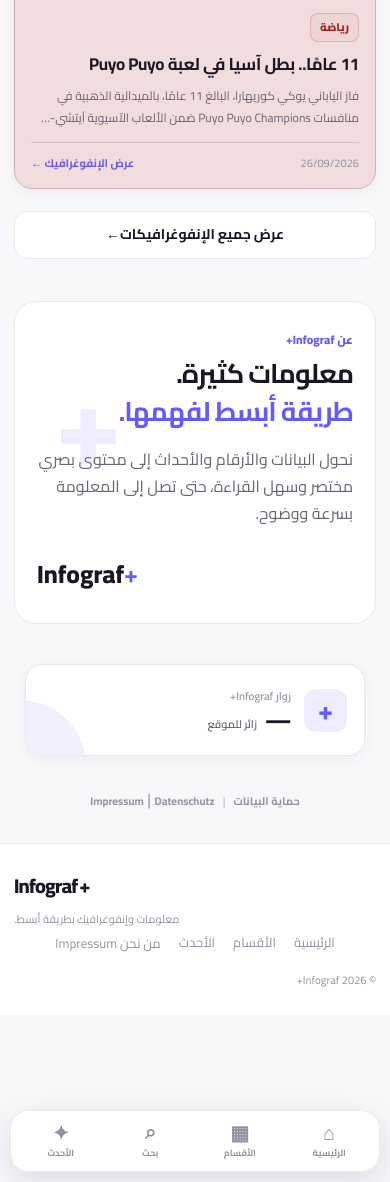
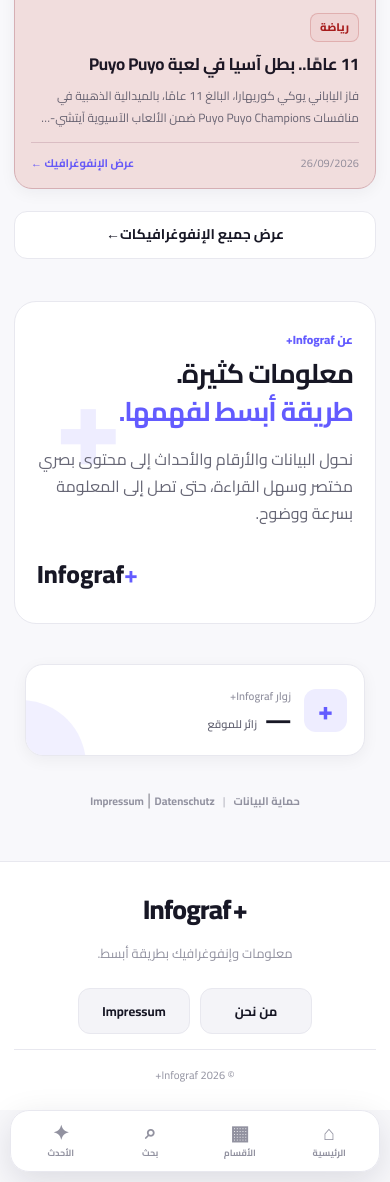
Before and after one commit to dilgash92/infograf-plus, a Jekyll site: the page built from index.html, in a window 390 px wide and 1400 px high, scrolled down 3403 px, cut to the strip 218-1400 px from the top of the window. Built offline with Jekyll 4.4.1, drawn with Linux system fonts in a browser that asks for light colours.

Commit message:
Improve mobile footer layout and visibility

```diff
--- a/assets/css/style.css
+++ b/assets/css/style.css
@@ -2376,6 +2376,81 @@
 
 
   /* Footer */
+
+  .site-footer {
+    margin-top: 18px;
+  }
+
+  .footer-inner {
+    width: calc(100% - 28px);
+    min-height: 0;
+    padding: 34px 20px 34px;
+    display: block;
+    text-align: center;
+    border-radius: 22px 22px 0 0;
+  }
+
+  .footer-brand {
+    display: flex;
+    flex-direction: column;
+    align-items: center;
+  }
+
+  .footer-brand .brand-name,
+  .footer-brand .brand-plus {
+    font-size: 27px;
+  }
+
+  .footer-brand p {
+    margin: 9px 0 0;
+    font-size: 13px;
+    text-align: center;
+  }
+
+  .footer-links {
+    margin-top: 24px;
+    display: block;
+  }
+
+  .footer-links .footer-nav-primary {
+    display: none;
+  }
+
+  .footer-secondary-links {
+    display: flex;
+    justify-content: center;
+    align-items: stretch;
+    gap: 10px;
+  }
+
+  .footer-secondary-links a {
+    min-width: 112px;
+    padding: 11px 16px;
+    border: 1px solid var(--border);
+    border-radius: 12px;
+    background: var(--surface-soft);
+    color: var(--text);
+    font-size: 13px;
+    font-weight: 700;
+    text-decoration: none;
+    transition: background .18s ease, border-color .18s ease, transform .18s ease;
+  }
+
+  .footer-secondary-links a:hover,
+  .footer-secondary-links a:focus-visible {
+    background: var(--accent-light);
+    border-color: var(--accent);
+    transform: translateY(-1px);
+  }
+
+  .footer-info {
+    margin-top: 22px;
+    padding-top: 16px;
+    border-top: 1px solid var(--border);
+    color: var(--text-light);
+    font-size: 11px;
+  }
+
 
   .footer-inner {
     width: calc(100% - 28px);
```
